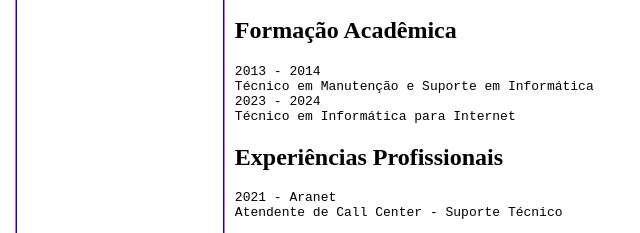
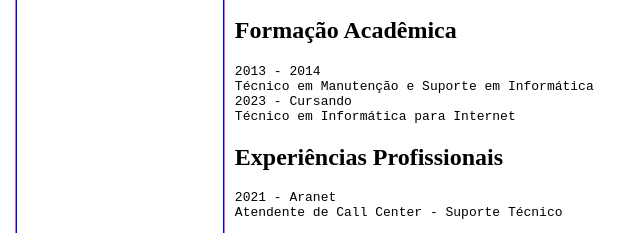
Before and after one commit to Ana-sourc/curriculo, a plain HTML site: page curriculo.html in a window 1280 px wide. Shown: the part 195-428 px from the top of the page, 118-758 px from the left. Drawn offline with Linux system fonts and the light colour scheme.

Commit message:
alteração no currículo na parte formação acadêmica

```diff
--- a/curriculo.html
+++ b/curriculo.html
@@ -71,7 +71,7 @@ Telefone: (63) 99286-7127
 <pre>
 2013 - 2014
 Técnico em Manutenção e Suporte em Informática
-2023 - 2024
+2023 - Cursando
 Técnico em Informática para Internet
 </pre>
 </p>
```
